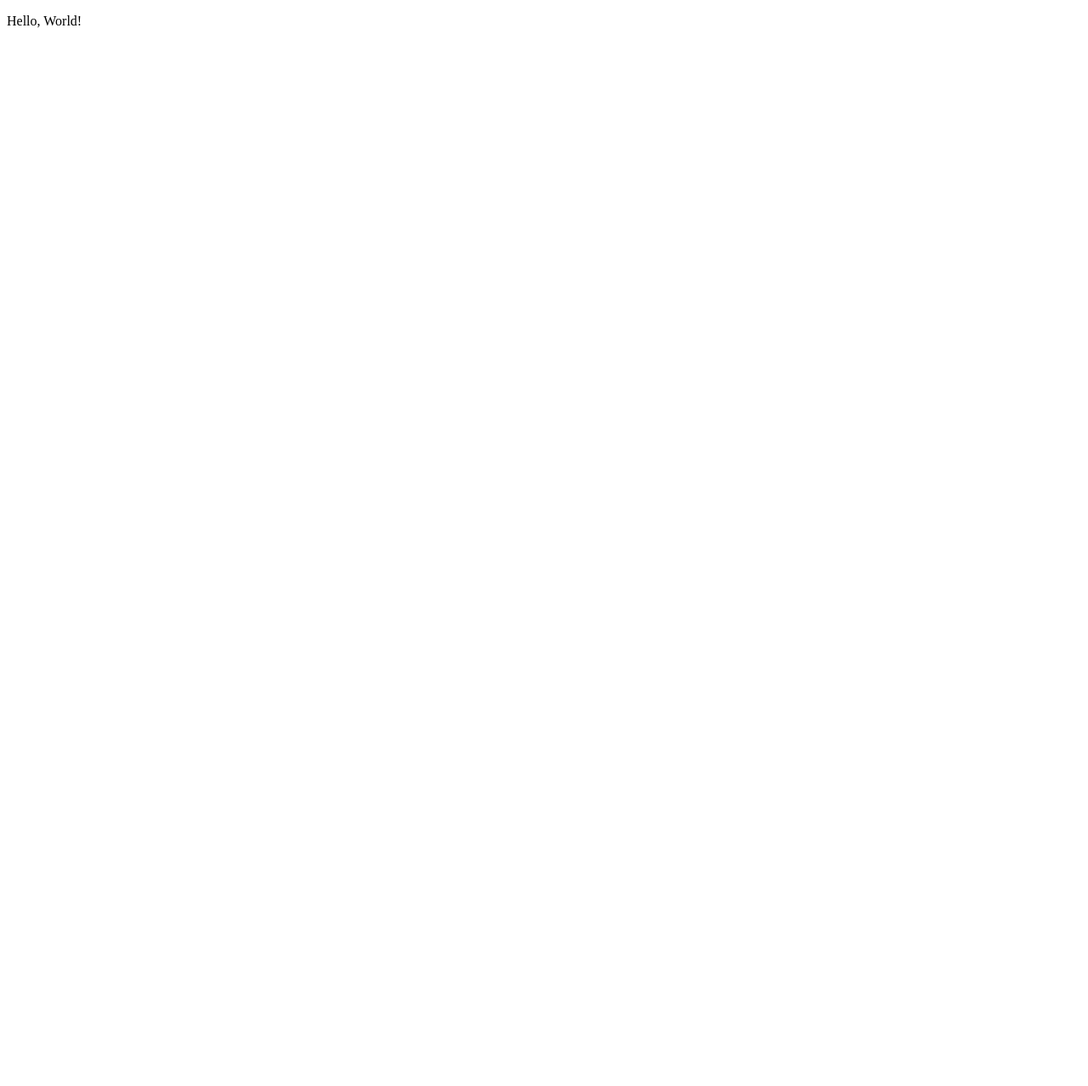
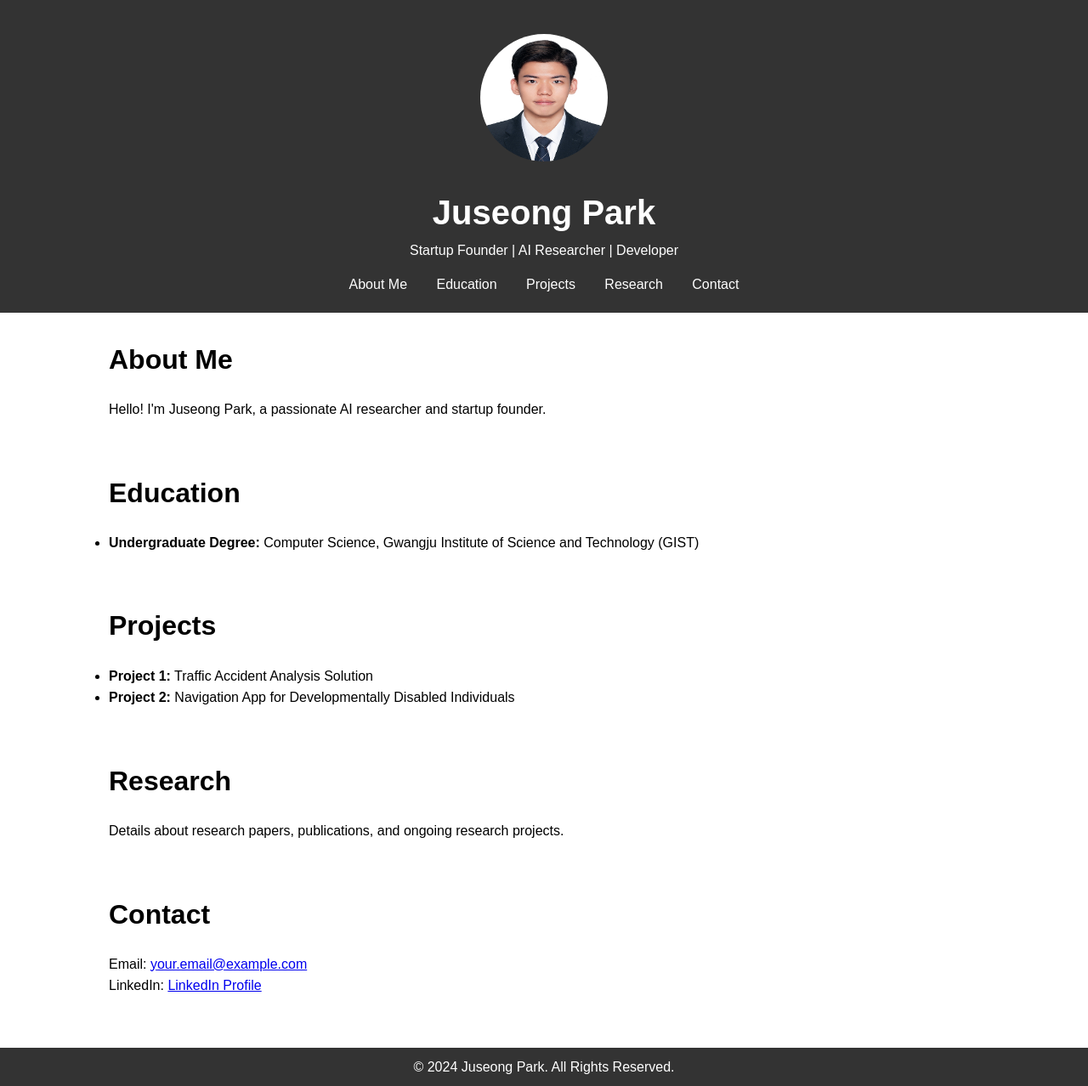
Before and after one commit to jujuspace/jujuspace.github.io, a plain HTML site: page index.html in a window 1280 px wide. Shown: the whole page at 85% size. Before the commit the page ends 800 px from the top, so only its background shows below. Drawn offline with Linux system fonts and the light colour scheme.

Commit message:
start page

```diff
--- /dev/null
+++ b/assets/css/style.css
@@ -0,0 +1,65 @@
+* {
+    margin: 0;
+    padding: 0;
+    box-sizing: border-box;
+}
+
+body {
+    font-family: Arial, sans-serif;
+    line-height: 1.6;
+}
+
+.container {
+    width: 80%;
+    margin: 0 auto;
+}
+
+header {
+    background-color: #333;
+    color: #fff;
+    padding: 20px 0;
+    text-align: center;
+}
+
+header h1 {
+    font-size: 2.5rem;
+}
+
+header nav ul {
+    list-style: none;
+    padding-top: 15px;
+}
+
+header nav ul li {
+    display: inline;
+    margin: 0 15px;
+}
+
+header nav ul li a {
+    color: #fff;
+    text-decoration: none;
+}
+
+header .profile-image img {
+    width: 150px;
+    height: 150px;
+    border-radius: 50%;
+    margin: 20px 0;
+}
+
+section {
+    padding: 30px 0;
+}
+
+h2 {
+    font-size: 2rem;
+    margin-bottom: 20px;
+}
+
+footer {
+    background-color: #333;
+    color: #fff;
+    text-align: center;
+    padding: 10px 0;
+    margin-top: 30px;
+}
--- a/index.html
+++ b/index.html
@@ -1,12 +1,76 @@
 <!DOCTYPE html>
 <html lang="en">
 <head>
-	<meta charset="UTF-8">
-	<meta http-equiv="X-UA-Compatible" content="IE=edge">
-	<meta name="viewport" content="width=device-width, initial-scale=1.0">
-	<title>Portfolio</title>
+    <meta charset="UTF-8">
+    <meta name="viewport" content="width=device-width, initial-scale=1.0">
+    <title>Juseong Park | Personal Profile</title>
+    <link rel="stylesheet" href="assets/css/style.css">
 </head>
 <body>
-  <p>Hello, World!</p>
+    <header>
+        <div class="container">
+            <div class="profile-image">
+                <img src="assets/img/profile.jpg" alt="Juseong Park">
+            </div>
+            <h1>Juseong Park</h1>
+            <p>Startup Founder | AI Researcher | Developer</p>
+            <nav>
+                <ul>
+                    <li><a href="#about">About Me</a></li>
+                    <li><a href="#education">Education</a></li>
+                    <li><a href="#projects">Projects</a></li>
+                    <li><a href="#research">Research</a></li>
+                    <li><a href="#contact">Contact</a></li>
+                </ul>
+            </nav>
+        </div>
+    </header>
+
+    <section id="about">
+        <div class="container">
+            <h2>About Me</h2>
+            <p>Hello! I'm Juseong Park, a passionate AI researcher and startup founder.</p>
+        </div>
+    </section>
+
+    <section id="education">
+        <div class="container">
+            <h2>Education</h2>
+            <ul>
+                <li><strong>Undergraduate Degree:</strong> Computer Science, Gwangju Institute of Science and Technology (GIST)</li>
+            </ul>
+        </div>
+    </section>
+
+    <section id="projects">
+        <div class="container">
+            <h2>Projects</h2>
+            <ul>
+                <li><strong>Project 1:</strong> Traffic Accident Analysis Solution</li>
+                <li><strong>Project 2:</strong> Navigation App for Developmentally Disabled Individuals</li>
+            </ul>
+        </div>
+    </section>
+
+    <section id="research">
+        <div class="container">
+            <h2>Research</h2>
+            <p>Details about research papers, publications, and ongoing research projects.</p>
+        </div>
+    </section>
+
+    <section id="contact">
+        <div class="container">
+            <h2>Contact</h2>
+            <p>Email: <a href="mailto:your.email@example.com">your.email@example.com</a></p>
+            <p>LinkedIn: <a href="https://linkedin.com/in/your-profile" target="_blank">LinkedIn Profile</a></p>
+        </div>
+    </section>
+
+    <footer>
+        <div class="container">
+            <p>&copy; 2024 Juseong Park. All Rights Reserved.</p>
+        </div>
+    </footer>
 </body>
 </html>
```
Also changed, not shown: assets/img/profile.jpg (added).
